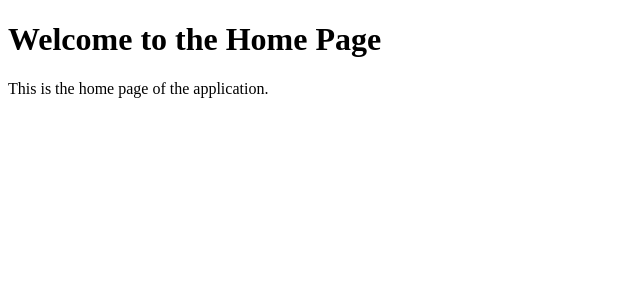
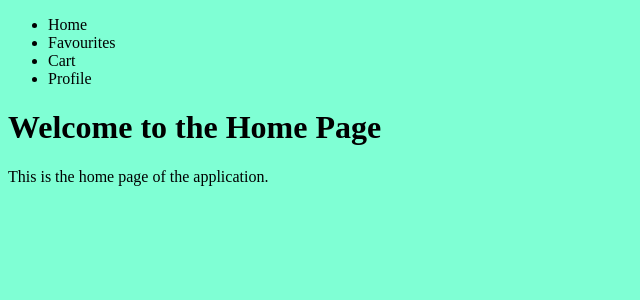
Before and after one commit to lokeswar777/e-walls, a React (Vite) app: page / in a window 1280 px wide. Shown: the top 300 px of the page, without its empty margins (0-640 px from the left). Built offline with nearby package versions, Linux system fonts and the light colour scheme.

Commit message:
added navbar

```diff
--- a/src/App.jsx
+++ b/src/App.jsx
@@ -1,9 +1,16 @@
 
 import Home from "./pages/Home";
+import Navbar from "./components/Navbar";
+import "./css/App.css"
 
 function App() {
   return (
-    <Home></Home>
+    <>
+    <Navbar/>
+    <Home/>
+
+
+    </>
   );
 }
 
--- /dev/null
+++ b/src/components/Navbar.jsx
@@ -0,0 +1,14 @@
+import "../css/Navbar.css"
+function Navbar() {
+  return (
+    <nav ClassName="Navbar">
+      <ul>
+        <li>Home</li>
+        <li>Favourites</li>
+        <li>Cart</li>
+        <li>Profile</li>
+      </ul>
+  </nav>
+  );
+}
+export default Navbar;
--- /dev/null
+++ b/src/css/App.css
@@ -0,0 +1,3 @@
+*{
+    background-color: aquamarine;
+}
--- /dev/null
+++ b/src/css/Navbar.css
@@ -0,0 +1,3 @@
+.Navbar{
+    color:brown
+}
```
